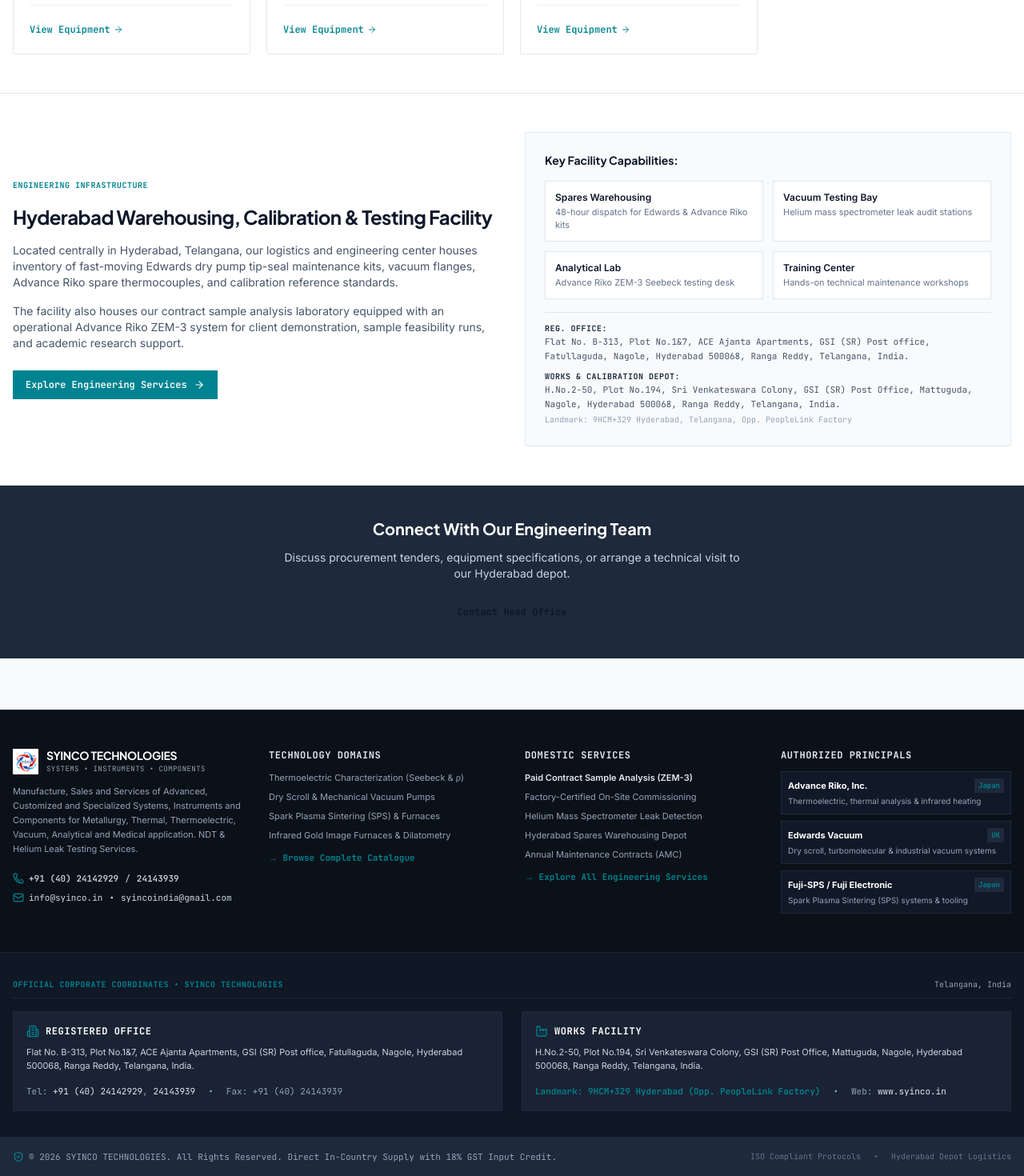
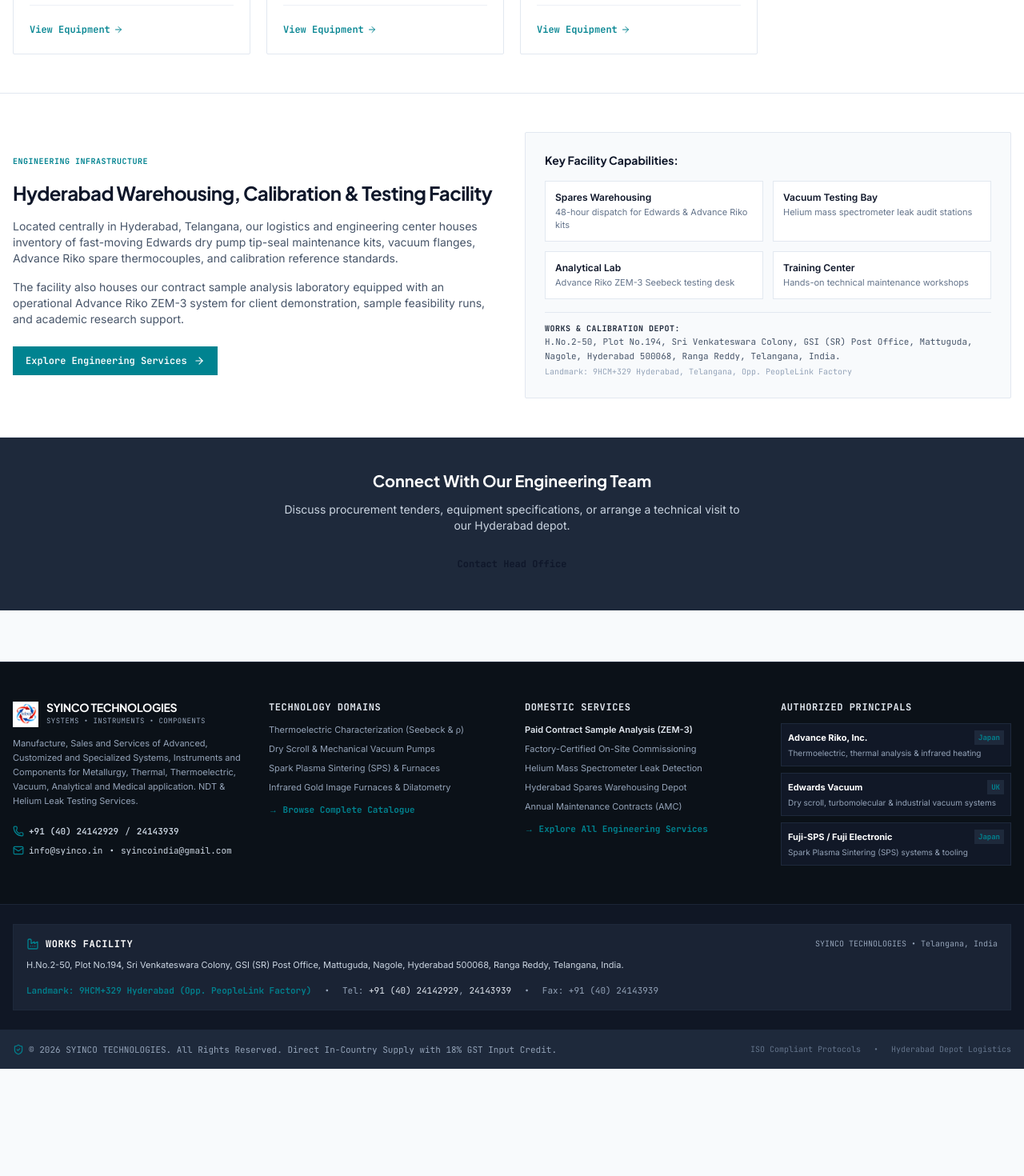
Before and after one commit to vivanvj21/syinco_website, a Next.js app: page /about in a window 1280 px wide. Shown: the part 1098-2568 px from the top of the page at 80% size. After the commit the page ends 2434 px from the top, so only its background shows below. Built offline with nearby package versions, Linux system fonts and the light colour scheme.

Commit message:
feat: remove registered office card and web link from footer, retain works facility

```diff
--- a/src/app/about/page.tsx
+++ b/src/app/about/page.tsx
@@ -219,13 +219,7 @@ export default function AboutPage() {
                 </div>
               </div>
 
-              <div className="pt-3 border-t border-border-light text-xs font-mono text-slate-600 space-y-2">
-                <div>
-                  <span className="font-bold text-slate-800 text-[10px] uppercase block tracking-wider text-brand-teal">Reg. Office:</span>
-                  <span className="text-[11px] text-slate-600 block leading-relaxed">
-                    Flat No. B-313, Plot No.1&amp;7, ACE Ajanta Apartments, GSI (SR) Post office, Fatullaguda, Nagole, Hyderabad 500068, Ranga Reddy, Telangana, India.
-                  </span>
-                </div>
+              <div className="pt-3 border-t border-border-light text-xs font-mono text-slate-600">
                 <div>
                   <span className="font-bold text-slate-800 text-[10px] uppercase block tracking-wider text-brand-teal">Works &amp; Calibration Depot:</span>
                   <span className="text-[11px] text-slate-600 block leading-relaxed">
--- a/src/app/contact-us/_ContactForm.tsx
+++ b/src/app/contact-us/_ContactForm.tsx
@@ -115,11 +115,11 @@ export default function ContactUsPage() {
                     </div>
                   </div>
 
-                  {/* Emails & Web */}
+                  {/* Emails */}
                   <div className="flex items-start gap-3">
                     <Mail className="w-4 h-4 text-brand-teal shrink-0 mt-0.5" />
                     <div>
-                      <strong className="block text-slate-900 font-semibold mb-0.5">Official E-mail &amp; Web</strong>
+                      <strong className="block text-slate-900 font-semibold mb-0.5">Official E-mail</strong>
                       <div className="space-y-0.5 font-mono text-xs">
                         <a href="mailto:info@syinco.in" className="text-brand-teal hover:underline block">
                           info@syinco.in
@@ -127,9 +127,6 @@ export default function ContactUsPage() {
                         <a href="mailto:syincoindia@gmail.com" className="text-slate-700 hover:underline block">
                           syincoindia@gmail.com
                         </a>
-                        <span className="text-[11px] text-slate-500 block pt-0.5">
-                          Website: www.syinco.in
-                        </span>
                       </div>
                     </div>
                   </div>
--- a/src/components/business/FacilityTransparencyModule.tsx
+++ b/src/components/business/FacilityTransparencyModule.tsx
@@ -27,15 +27,8 @@ export function FacilityTransparencyModule() {
             Dedicated warehousing and service facility housing critical spares, vacuum overhaul benches, and certified metrology fixtures.
           </p>
 
-          <div className="mt-4 space-y-3 font-mono text-xs text-ink-primary p-3 bg-slate-50 border border-border-light rounded-sm">
+          <div className="mt-4 space-y-2 font-mono text-xs text-ink-primary p-3 bg-slate-50 border border-border-light rounded-sm">
             <div>
-              <span className="text-[10px] text-brand-teal uppercase block font-bold">Registered Office:</span>
-              <span className="font-medium mt-0.5 block leading-relaxed text-slate-800">
-                Flat No. B-313, Plot No.1&amp;7, ACE Ajanta Apartments, GSI (SR) Post office, Fatullaguda, Nagole, Hyderabad 500068, Ranga Reddy, Telangana, India.
-              </span>
-            </div>
-
-            <div className="pt-2 border-t border-border-light">
               <span className="text-[10px] text-brand-teal uppercase block font-bold">Works &amp; Service Facility:</span>
               <span className="font-medium mt-0.5 block leading-relaxed text-slate-800">
                 H.No.2-50, Plot No.194, Sri Venkateswara Colony, GSI (SR) Post Office, Mattuguda, Nagole, Hyderabad 500068, Ranga Reddy, Telangana, India.
--- a/src/components/business/HeroStrategicAnchor.tsx
+++ b/src/components/business/HeroStrategicAnchor.tsx
@@ -72,7 +72,7 @@ export function HeroStrategicAnchor() {
           <div className="pt-2 flex flex-wrap items-center gap-x-3 gap-y-1 font-mono text-[11px] text-slate-500 animate-fade-up [animation-delay:350ms]">
             <span className="flex items-center gap-1.5">
               <span className="w-1.5 h-1.5 rounded-full bg-brand-teal" />
-              Reg. Office &amp; Works: Nagole, Hyderabad 500068
+              Works Facility: Nagole, Hyderabad 500068
             </span>
             <span>•</span>
             <a href="tel:+914024142929" className="hover:text-slate-900 transition-colors">
--- a/src/components/layout/Footer.tsx
+++ b/src/components/layout/Footer.tsx
@@ -1,7 +1,7 @@
 import React from "react";
 import Link from "next/link";
 import Image from "next/image";
-import { ShieldCheck, Phone, Mail, MapPin, Building2, Factory } from "lucide-react";
+import { ShieldCheck, Phone, Mail, MapPin, Factory } from "lucide-react";
 
 export function Footer() {
   return (
@@ -180,39 +180,18 @@ export function Footer() {
         </div>
       </div>
 
-      {/* Official Corporate & Manufacturing Facilities Strip */}
-      <div className="border-t border-border-dark/80 bg-slate-surface/90 py-8 px-4 text-xs font-sans text-slate-300">
+      {/* Works & Manufacturing Facility Strip */}
+      <div className="border-t border-border-dark/80 bg-slate-surface/90 py-6 px-4 text-xs font-sans text-slate-300">
         <div className="max-w-container mx-auto">
-          <div className="mb-4 pb-2 border-b border-border-dark flex items-center justify-between">
-            <span className="font-mono text-[10px] uppercase tracking-wider text-brand-teal font-bold">
-              Official Corporate Coordinates • SYINCO TECHNOLOGIES
-            </span>
-            <span className="font-mono text-[10px] text-slate-400">
-              Telangana, India
-            </span>
-          </div>
-          <div className="grid grid-cols-1 md:grid-cols-2 gap-6">
-            {/* Registered Office */}
           <div className="p-4 rounded-xs bg-slate-panel/70 border border-border-dark space-y-2.5">
-              <div className="flex items-center gap-2 text-white font-bold font-mono text-xs uppercase tracking-wider">
-                <Building2 className="w-4 h-4 text-brand-teal shrink-0" />
-                <span>Registered Office</span>
-              </div>
-              <p className="text-[11px] text-slate-300 leading-relaxed font-sans">
-                Flat No. B-313, Plot No.1&amp;7, ACE Ajanta Apartments, GSI (SR) Post office, Fatullaguda, Nagole, Hyderabad 500068, Ranga Reddy, Telangana, India.
-              </p>
-              <div className="pt-1 flex flex-wrap gap-x-4 gap-y-1 font-mono text-[11px] text-slate-400">
-                <span>Tel: <a href="tel:+914024142929" className="hover:text-white text-slate-200">+91 (40) 24142929</a>, <a href="tel:+914024143939" className="hover:text-white text-slate-200">24143939</a></span>
-                <span>•</span>
-                <span>Fax: +91 (40) 24143939</span>
-              </div>
-            </div>
-
-            {/* Works Facility */}
-            <div className="p-4 rounded-xs bg-slate-panel/70 border border-border-dark space-y-2.5">
+            <div className="flex items-center justify-between flex-wrap gap-2">
               <div className="flex items-center gap-2 text-white font-bold font-mono text-xs uppercase tracking-wider">
                 <Factory className="w-4 h-4 text-brand-teal shrink-0" />
                 <span>Works Facility</span>
+              </div>
+              <span className="font-mono text-[10px] text-slate-400">
+                SYINCO TECHNOLOGIES • Telangana, India
+              </span>
             </div>
             <p className="text-[11px] text-slate-300 leading-relaxed font-sans">
               H.No.2-50, Plot No.194, Sri Venkateswara Colony, GSI (SR) Post Office, Mattuguda, Nagole, Hyderabad 500068, Ranga Reddy, Telangana, India.
@@ -220,8 +199,9 @@ export function Footer() {
             <div className="pt-1 flex flex-wrap gap-x-4 gap-y-1 font-mono text-[11px] text-slate-400">
               <span className="text-brand-teal font-semibold">Landmark: 9HCM+329 Hyderabad (Opp. PeopleLink Factory)</span>
               <span>•</span>
-                <span>Web: <a href="https://www.syinco.in" className="hover:text-white text-slate-200">www.syinco.in</a></span>
-              </div>
+              <span>Tel: <a href="tel:+914024142929" className="hover:text-white text-slate-200">+91 (40) 24142929</a>, <a href="tel:+914024143939" className="hover:text-white text-slate-200">24143939</a></span>
+              <span>•</span>
+              <span>Fax: +91 (40) 24143939</span>
             </div>
           </div>
         </div>
```
Also changed, not shown: 1 other file (tests, documents, lock files or other folders). Lines whose indentation alone changed are shown as unchanged.
